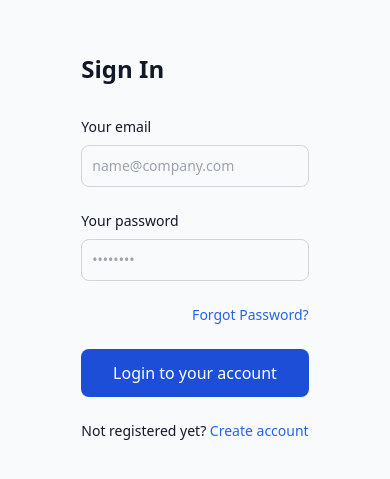
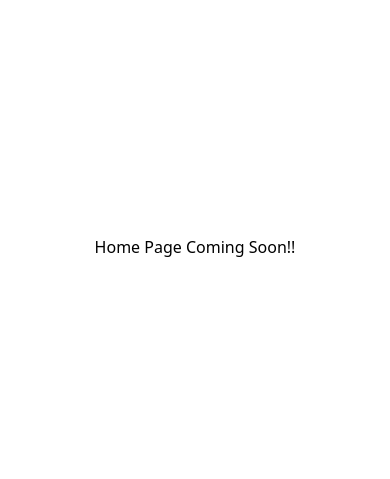
Before and after one commit to BrianHess213/Nextjs-LicensePlate, a Next.js app: page / in a window 390 px wide. Shown: the part 175-654 px from the top of the page. Built offline with nearby package versions, Linux system fonts and the light colour scheme.

Commit message:
Finish add postgress and prisma

```diff
--- /dev/null
+++ b/app/api/fetch-item/route.ts
@@ -0,0 +1,15 @@
+import prisma from '../../lib/prisma';
+import { NextResponse } from 'next/server';
+
+export async function GET(request: Request) {
+  try {
+         const item = await prisma.items.findUnique({
+            where: {
+                id: 1,
+            },
+          })
+    return NextResponse.json({ item }, { status: 200 });
+  } catch (error) {
+    return NextResponse.json({ error }, { status: 500 });
+  }
+}
--- a/app/dashboard/modify/page.tsx
+++ b/app/dashboard/modify/page.tsx
@@ -1,3 +1,13 @@
+
+import GetItem from '../../ui/components/Get-Item';
+
+
 export default function Modify() {
-    return <p className="h-screen flex items-center justify-center">Modify Page Coming Soon!!</p>;
-  }
+  return (
+    <>
+    <GetItem />
+    <p className="h-screen flex items-center justify-center">Modify Page Coming Soon!!</p>;
+
+    </>
+  )
+}
--- a/app/dashboard/settings/page.tsx
+++ b/app/dashboard/settings/page.tsx
@@ -1,3 +1,3 @@
-export default function Home() {
+export default function Setting() {
     return <p className="h-screen flex items-center justify-center">Setting Page Coming Soon!!</p>;
   }
--- /dev/null
+++ b/app/lib/prisma.ts
@@ -0,0 +1,18 @@
+
+import { PrismaClient } from '@prisma/client'
+
+const prismaClientSingleton = () => {
+  return new PrismaClient()
+}
+
+type PrismaClientSingleton = ReturnType<typeof prismaClientSingleton>
+
+const globalForPrisma = globalThis as unknown as {
+  prisma: PrismaClientSingleton | undefined
+}
+
+const prisma = globalForPrisma.prisma ?? prismaClientSingleton()
+
+export default prisma
+
+if (process.env.NODE_ENV !== 'production') globalForPrisma.prisma = prisma
--- a/app/page.tsx
+++ b/app/page.tsx
@@ -1,35 +1,3 @@
-
-import { ArrowRightIcon } from '@heroicons/react/24/outline';
-import Link from 'next/link';
-
-export default function Page() {
-  return (
-    <main className="h-screen flex items-center justify-center bg-gray-50 dark:bg-gray-900">
-      <div className=''>
-      <section className="p-10 bg-gray-50 dark:bg-gray-800 ">
-              <h2 className=" text-2xl font-bold text-gray-900 dark:text-white">
-                Sign In
-              </h2>
-              <form className="mt-8 space-y-6" action="#">
-                <div>
-                  <label htmlFor="email" className="block mb-2 text-sm font-medium text-gray-900 dark:text-white">Your email</label>
-                  <input type="email" name="email" id="email" className="bg-gray-50 border border-gray-300 text-gray-900 text-sm rounded-lg focus:ring-blue-500 focus:border-blue-500 block w-full p-2.5 dark:bg-gray-700 dark:border-gray-600 dark:placeholder-gray-400 dark:text-white dark:focus:ring-blue-500 dark:focus:border-blue-500" placeholder="name@company.com" ></input>
-                </div>
-                <div>
-                  <label htmlFor="password" className="block mb-2 text-sm font-medium text-gray-900 dark:text-white">Your password</label>
-                  <input type="password" name="password" id="password" placeholder="••••••••" className="bg-gray-50 border border-gray-300 text-gray-900 text-sm rounded-lg focus:ring-blue-500 focus:border-blue-500 block w-full p-2.5 dark:bg-gray-700 dark:border-gray-600 dark:placeholder-gray-400 dark:text-white dark:focus:ring-blue-500 dark:focus:border-blue-500" ></input>
-                </div>
-                <div className="flex items-start">
-                  <a href="http://localhost:3000/dashboard" className="ms-auto text-sm font-medium text-blue-600 hover:underline dark:text-blue-500">Forgot Password?</a>
-                </div>
-                <button type="submit" className="w-full px-5 py-3 text-base font-medium text-center text-white bg-blue-700 rounded-lg hover:bg-blue-800 focus:ring-4 focus:ring-blue-300 sm:w-auto dark:bg-blue-600 dark:hover:bg-blue-700 dark:focus:ring-blue-800">Login to your account</button>
-                <div className="text-sm font-medium text-gray-900 dark:text-white">
-                  Not registered yet? <a href="http://localhost:3000/dashboard" className="text-blue-600 hover:underline dark:text-blue-500">Create account</a>
-                </div>
-              </form>
-      </section>
-      </div>
-    </main>
-
-  )
-}
+export default function Home() {
+    return <p className="h-screen flex items-center justify-center">Home Page Coming Soon!!</p>;
+  }
--- /dev/null
+++ b/app/ui/components/Get-Item.tsx
@@ -0,0 +1,8 @@
+import prisma from '../../lib/prisma';
+
+export const getServerSideProps = async () => {
+    const users = await prisma.items.findMany()
+    console.log(users)
+
+    return { props: { users } }
+  }
--- a/app/ui/components/GetItemName.tsx
+++ b/app/ui/components/GetItemName.tsx
@@ -0,0 +1,9 @@
+import useSWR from 'swr'
+
+export default function GetItem() {
+  const { data, error, isLoading } = useSWR('/api/fetch-item', fetcher)
+
+  if (error) return <div>failed to load</div>
+  if (isLoading) return <div>loading...</div>
+  return <div>hello {data.itemname}!</div>
+}
--- a/next.config.js
+++ b/next.config.js
@@ -1,14 +1,4 @@
 /** @type {import('next').NextConfig} */
-const nextConfig = {
-    async redirects() {
-        return [
-          {
-            source: '/',
-            destination: '/dashboard',
-            permanent: true,
-          },
-        ];
-      },
-}
+const nextConfig = {}
 
 module.exports = nextConfig
--- a/package.json
+++ b/package.json
@@ -12,6 +12,7 @@
   },
   "dependencies": {
     "@heroicons/react": "^2.0.18",
+    "@prisma/client": "^5.7.1",
     "@tailwindcss/forms": "^0.5.7",
     "@types/node": "20.5.7",
     "@vercel/postgres": "^0.5.1",
@@ -24,6 +25,7 @@
     "postcss": "8.4.31",
     "react": "18.2.0",
     "react-dom": "18.2.0",
+    "swr": "^2.2.4",
     "tailwindcss": "3.3.3",
     "typescript": "5.2.2",
     "use-debounce": "^10.0.0",
```
Also changed, not shown: 2 other files (tests, documents, lock files or other folders).
